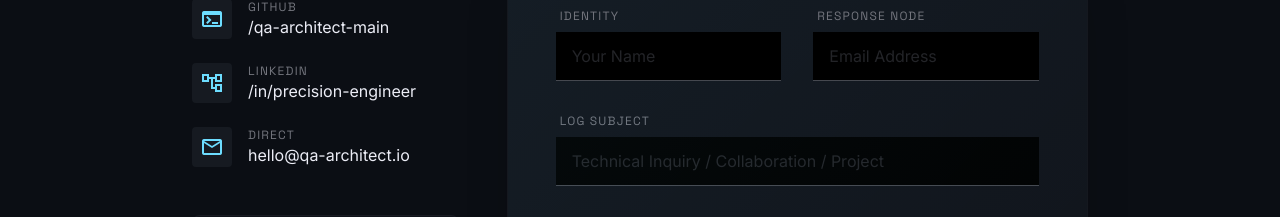
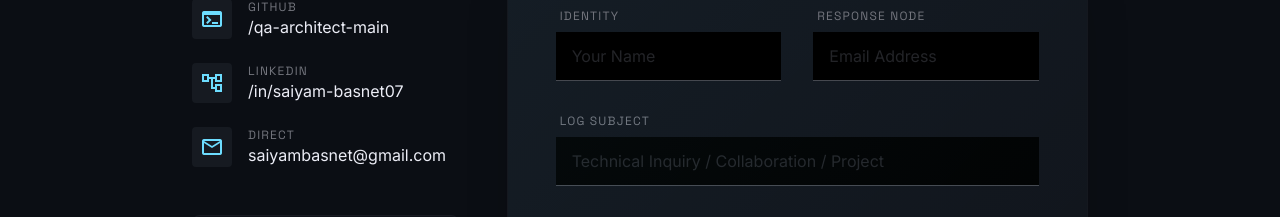
Before and after one commit to sammy-np/my_portfolio, a React (Vite) app: page /contact in a window 1280 px wide. Shown: the part 509-726 px from the top of the page. Built offline with nearby package versions, Linux system fonts and the light colour scheme.

Commit message:
Changed Contact Information

```diff
--- a/src/pages/Contact.jsx
+++ b/src/pages/Contact.jsx
@@ -14,7 +14,7 @@ export default function Contact() {
             <section>
               <h3 className="font-label text-xs uppercase tracking-widest text-outline mb-6">Technical Nodes</h3>
               <div className="space-y-6">
-                <a className="flex items-center group" href="#">
+                <a className="flex items-center group" href="https://github.com/sammy-np">
                   <div className="w-10 h-10 rounded-lg bg-surface-container flex items-center justify-center mr-4 group-hover:bg-primary/10 transition-colors">
                     <span className="material-symbols-outlined text-primary">terminal</span>
                   </div>
@@ -23,13 +23,13 @@ export default function Contact() {
                     <p className="font-headline text-on-surface group-hover:text-primary transition-colors">/qa-architect-main</p>
                   </div>
                 </a>
-                <a className="flex items-center group" href="#">
+                <a className="flex items-center group" href="https://www.linkedin.com/in/saiyam-basnet07/">
                   <div className="w-10 h-10 rounded-lg bg-surface-container flex items-center justify-center mr-4 group-hover:bg-primary/10 transition-colors">
                     <span className="material-symbols-outlined text-primary">account_tree</span>
                   </div>
                   <div>
                     <p className="font-label text-xs text-outline uppercase tracking-widest">LinkedIn</p>
-                    <p className="font-headline text-on-surface group-hover:text-primary transition-colors">/in/precision-engineer</p>
+                    <p className="font-headline text-on-surface group-hover:text-primary transition-colors">/in/saiyam-basnet07</p>
                   </div>
                 </a>
                 <div className="flex items-center">
@@ -38,7 +38,7 @@ export default function Contact() {
                   </div>
                   <div>
                     <p className="font-label text-xs text-outline uppercase tracking-widest">Direct</p>
-                    <p className="font-headline text-on-surface">hello@qa-architect.io</p>
+                    <p className="font-headline text-on-surface">saiyambasnet@gmail.com</p>
                   </div>
                 </div>
               </div>
@@ -53,7 +53,7 @@ export default function Contact() {
                 <span className="text-sm font-headline text-on-surface">Available for projects</span>
               </div>
               <p className="text-xs text-on-surface-variant font-body leading-relaxed">
-                Current Response Latency: <br/>
+                Current Response Latency: <br />
                 <span className="text-on-surface font-label">&lt; 24 Hours</span>
               </p>
             </div>
@@ -64,16 +64,16 @@ export default function Contact() {
               <div className="grid grid-cols-1 md:grid-cols-2 gap-8 mb-8">
                 <div className="group relative">
                   <label className="block font-label text-xs text-outline uppercase tracking-widest mb-2 ml-1">Identity</label>
-                  <input className="w-full bg-surface-container-lowest border-0 border-b border-outline-variant focus:ring-0 focus:border-primary transition-all px-4 py-3 font-body text-on-surface placeholder:text-outline-variant/50" placeholder="Your Name" type="text"/>
+                  <input className="w-full bg-surface-container-lowest border-0 border-b border-outline-variant focus:ring-0 focus:border-primary transition-all px-4 py-3 font-body text-on-surface placeholder:text-outline-variant/50" placeholder="Your Name" type="text" />
                 </div>
                 <div className="group relative">
                   <label className="block font-label text-xs text-outline uppercase tracking-widest mb-2 ml-1">Response Node</label>
-                  <input className="w-full bg-surface-container-lowest border-0 border-b border-outline-variant focus:ring-0 focus:border-primary transition-all px-4 py-3 font-body text-on-surface placeholder:text-outline-variant/50" placeholder="Email Address" type="email"/>
+                  <input className="w-full bg-surface-container-lowest border-0 border-b border-outline-variant focus:ring-0 focus:border-primary transition-all px-4 py-3 font-body text-on-surface placeholder:text-outline-variant/50" placeholder="Email Address" type="email" />
                 </div>
               </div>
               <div className="mb-8">
                 <label className="block font-label text-xs text-outline uppercase tracking-widest mb-2 ml-1">Log Subject</label>
-                <input className="w-full bg-surface-container-lowest border-0 border-b border-outline-variant focus:ring-0 focus:border-primary transition-all px-4 py-3 font-body text-on-surface placeholder:text-outline-variant/50" placeholder="Technical Inquiry / Collaboration / Project" type="text"/>
+                <input className="w-full bg-surface-container-lowest border-0 border-b border-outline-variant focus:ring-0 focus:border-primary transition-all px-4 py-3 font-body text-on-surface placeholder:text-outline-variant/50" placeholder="Technical Inquiry / Collaboration / Project" type="text" />
               </div>
               <div className="mb-10">
                 <label className="block font-label text-xs text-outline uppercase tracking-widest mb-2 ml-1">Detailed Payload</label>
```
